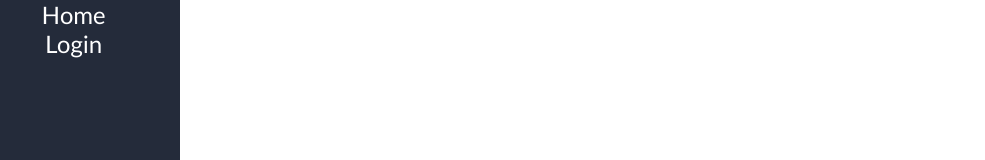
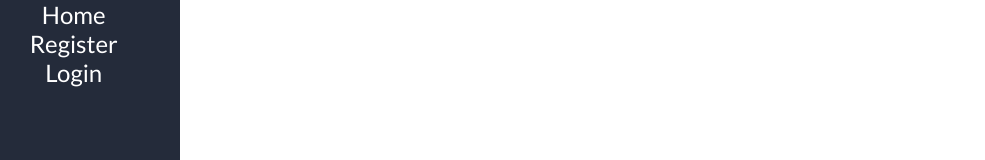
Before and after one commit to SpinnelSun/CCCPharmaClient, a Vue app: page /#/signin in a window 1280 px wide. Shown: the top 160 px of the page, without its empty margins (33-1018 px from the left). Built offline with nearby package versions, Linux system fonts and the light colour scheme.

Commit message:
Fixes logout errors

```diff
--- a/src/views/AdminNavBar.vue
+++ b/src/views/AdminNavBar.vue
@@ -10,6 +10,7 @@
 
 <script>
 import NavBar from '@/views/NavBar'
+import { logout } from '@/services/authService'
 export default {
   name: 'AdminNavBar',
   components: {
--- a/src/views/ClientNavBar.vue
+++ b/src/views/ClientNavBar.vue
@@ -6,7 +6,9 @@
 </template>
 
 <script>
-import NavBar from '@/views/NavBar';
+import NavBar from '@/views/NavBar'
+import { logout } from '@/services/authService'
+
 export default {
   name: 'ClientNavBar',
   components: {
--- a/src/views/CommonNavBar.vue
+++ b/src/views/CommonNavBar.vue
@@ -1,6 +1,7 @@
 <template>
   <nav-bar>
     <router-link to="/products">Home</router-link>
+    <router-link to="/signup">Register</router-link>
     <router-link to="/">Login</router-link>
   </nav-bar>
 </template>
```
